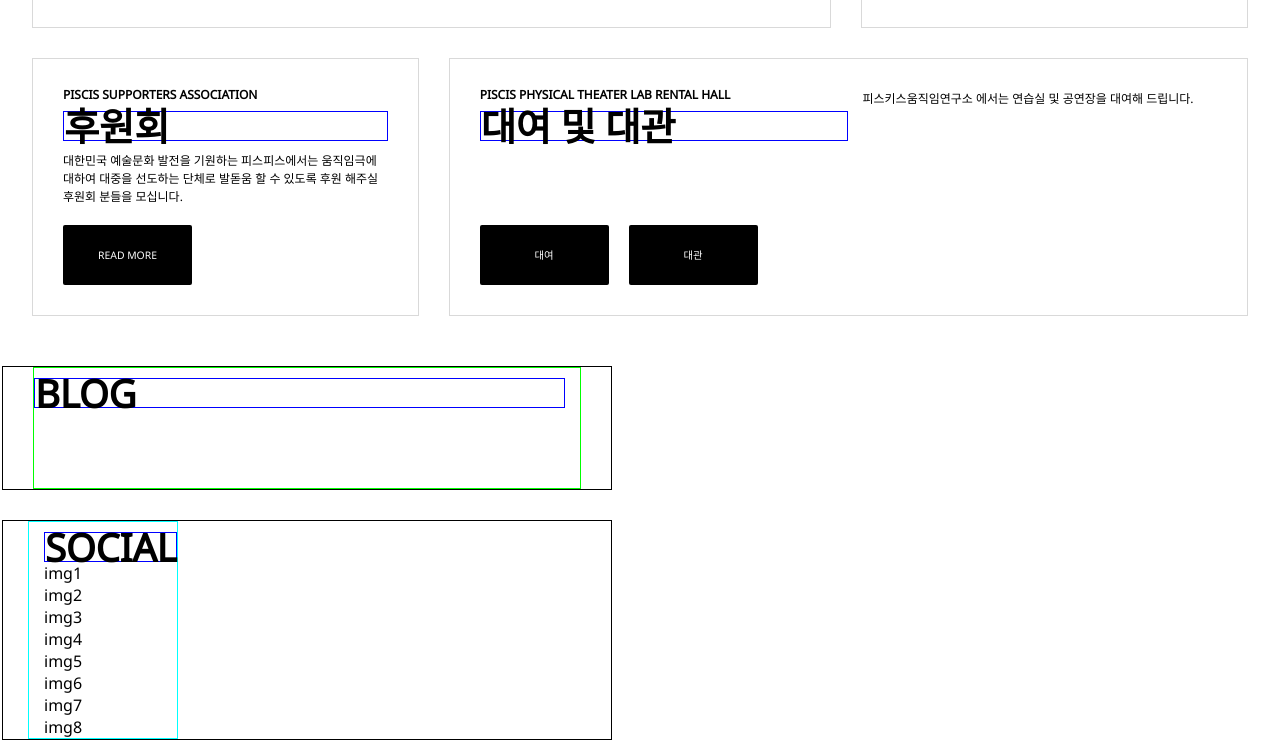
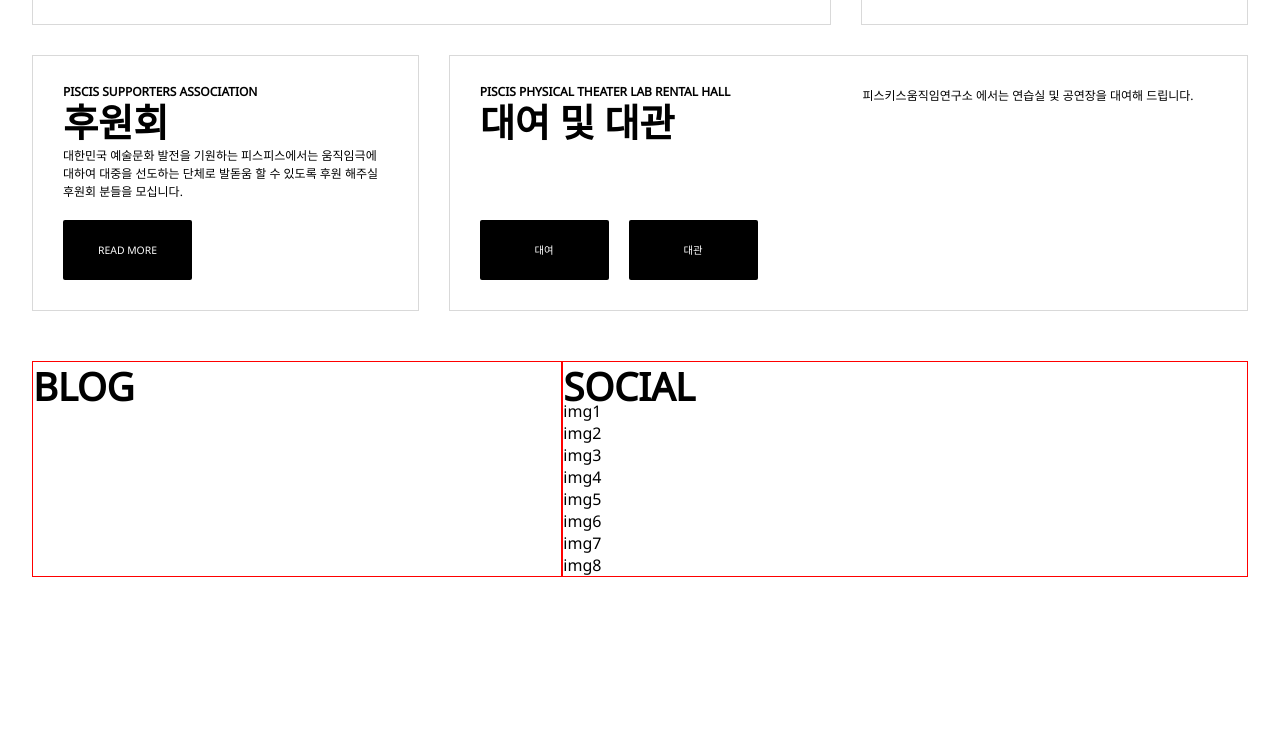
Before and after one commit to chungwoohee/portfolio, a website: page index.html in a window 1280 px wide. Shown: the part 1787-2530 px from the top of the page. Drawn offline with nearby package versions, Linux system fonts and the light colour scheme; a web font is replaced by a local one.

Commit message:
last20170715

```diff
--- a/assets/css/style.dev.css
+++ b/assets/css/style.dev.css
@@ -246,7 +246,6 @@ a {
 /* line 110, assets/less/common.less */
 .wrap .contents .subject {
   margin-top: 10px;
-  border: 1px #00f solid;
   font-family: 'Cinzel', serif;
   letter-spacing: -0.01em;
   font-size: 1.6em;
@@ -331,7 +330,6 @@ a {
 /* line 195, assets/less/common.less */
 .wrap .contents section.news .box .first {
   width: 67.4%;
-  vertical-align: baseline;
 }
 /* line 199, assets/less/common.less */
 .wrap .contents section.news .box .first .bucket {
@@ -359,69 +357,46 @@ a {
 .wrap .contents section.socialnetwork {
   max-width: 95%;
   margin: 50px auto;
+  display: block;
 }
-/* line 234, assets/less/common.less */
+/* line 235, assets/less/common.less */
 .wrap .contents section.socialnetwork .sns {
-  display: block;
+  display: table;
   width: 100%;
   top: 0;
   margin: 0;
   font-family: 'Noto Sans', sans-serif;
-  vertical-align: baseline;
 }
 /* line 242, assets/less/common.less */
 .wrap .contents section.socialnetwork .sns .social {
-  width: 50%;
-  border: 1px #000 solid;
-  display: table;
-  margin-left: -30px;
-  margin-right: -30px;
-  margin-bottom: 30px;
-  border-spacing: 30px 0;
-  border-collapse: separate;
+  border: 1px #f00 solid;
+  display: table-cell;
 }
-/* line 253, assets/less/common.less */
-.wrap .contents section.socialnetwork .sns .net {
-  width: auto;
+/* line 247, assets/less/common.less */
+.wrap .contents section.socialnetwork .sns .blog {
+  outline: 1;
 }
-/* line 255, assets/less/common.less */
-.wrap .contents section.socialnetwork .sns .blog {
-  border: 1px #0f0 solid;
-  vertical-align: top;
-  padding-right: 15px;
-  padding-bottom: 80px;
-  box-sizing: border-box;
-}
-/* line 263, assets/less/common.less */
-.wrap .contents section.socialnetwork .sns .media {
-  border: 1px #0ff solid;
-  display: inline-block;
-  vertical-align: top;
-  padding-left: 15px;
-  margin-left: -5px;
-  box-sizing: border-box;
-}
-/* line 277, assets/less/common.less */
+/* line 261, assets/less/common.less */
 .wrap .contents section.video {
   outline: 1px #f0f solid;
   margin-top: 50px;
 }
-/* line 281, assets/less/common.less */
+/* line 265, assets/less/common.less */
 .wrap .contents section.video .videoimg {
   height: 200px;
 }
-/* line 284, assets/less/common.less */
+/* line 268, assets/less/common.less */
 .wrap .contents section.video .videoimg img {
   width: 100%;
   height: 100%;
 }
-/* line 289, assets/less/common.less */
+/* line 273, assets/less/common.less */
 .wrap .contents section.video .videoaline a > img {
   width: 40px;
   height: 50px;
   float: right;
 }
-/* line 299, assets/less/common.less */
+/* line 283, assets/less/common.less */
 .wrap .footer {
   height: 329px;
   background: #000;
@@ -430,15 +405,15 @@ a {
   text-transform: uppercase;
   font-size: 11px;
 }
-/* line 307, assets/less/common.less */
+/* line 291, assets/less/common.less */
 .wrap .footer .footerstart {
   padding: 0 30px;
 }
-/* line 311, assets/less/common.less */
+/* line 295, assets/less/common.less */
 .wrap .footer .footerwrap {
   height: 176px;
 }
-/* line 314, assets/less/common.less */
+/* line 298, assets/less/common.less */
 .wrap .footer .footerwrap .container > div {
   width: 240px;
   height: 73px;
@@ -447,51 +422,51 @@ a {
   margin: 45px 15px 0 0;
   line-height: 20px;
 }
-/* line 323, assets/less/common.less */
+/* line 307, assets/less/common.less */
 .wrap .footer .footerwrap .container p {
   color: #757474;
   font-size: 9px;
 }
-/* line 328, assets/less/common.less */
+/* line 312, assets/less/common.less */
 .wrap .footer .footerwrap .container {
   width: 100%;
 }
-/* line 331, assets/less/common.less */
+/* line 315, assets/less/common.less */
 .wrap .footer .footerwrap .container .info {
   width: 349px;
 }
-/* line 333, assets/less/common.less */
+/* line 317, assets/less/common.less */
 .wrap .footer .footerwrap .container span {
   display: inline-block;
   color: #fff;
   text-transform: uppercase;
   font-weight: normal;
 }
-/* line 340, assets/less/common.less */
+/* line 324, assets/less/common.less */
 .wrap .footer .footerwrap .container .name {
   color: #fff;
 }
-/* line 342, assets/less/common.less */
+/* line 326, assets/less/common.less */
 .wrap .footer .footerwrap .container .pis {
   padding-right: 5px;
   border-right: 1px #ccc solid;
   line-height: 8px;
 }
-/* line 343, assets/less/common.less */
+/* line 327, assets/less/common.less */
 .wrap .footer .footerwrap .container .master {
   font-size: 10px;
 }
-/* line 344, assets/less/common.less */
+/* line 328, assets/less/common.less */
 .wrap .footer .footerwrap .container .local {
   line-height: 11px;
   margin-top: 10px;
 }
-/* line 345, assets/less/common.less */
+/* line 329, assets/less/common.less */
 .wrap .footer .footerwrap .container .num {
   line-height: 11px;
   margin-top: 30px;
 }
-/* line 346, assets/less/common.less */
+/* line 330, assets/less/common.less */
 .wrap .footer .footerwrap .container .email {
   padding: 14px;
   font-size: .65em;
@@ -499,58 +474,58 @@ a {
   text-align: center;
   border: 1px #fff solid;
 }
-/* line 352, assets/less/common.less */
+/* line 336, assets/less/common.less */
 .wrap .footer .footerwrap .container .email a {
   color: #fff;
 }
-/* line 355, assets/less/common.less */
+/* line 339, assets/less/common.less */
 .wrap .footer .footerwrap .container .fallow .snsBtngroup {
   margin-top: 26px;
 }
-/* line 357, assets/less/common.less */
+/* line 341, assets/less/common.less */
 .wrap .footer .footerwrap .container .fallow .snsBtngroup a {
   margin: 0 10px 0 0;
 }
-/* line 358, assets/less/common.less */
+/* line 342, assets/less/common.less */
 .wrap .footer .footerwrap .container .fallow .snsBtngroup a svg {
   width: 25px;
 }
-/* line 364, assets/less/common.less */
+/* line 348, assets/less/common.less */
 .wrap .footer .notice {
   margin-bottom: 44px;
 }
-/* line 367, assets/less/common.less */
+/* line 351, assets/less/common.less */
 .wrap .footer .notice span {
   display: block;
   color: #fff;
   font-size: 10px;
   color: #757474;
 }
-/* line 375, assets/less/common.less */
+/* line 359, assets/less/common.less */
 .wrap .footer .end {
   border-top: 1px #262626 solid;
 }
-/* line 378, assets/less/common.less */
+/* line 362, assets/less/common.less */
 .wrap .footer .end ul {
   height: 80px;
   line-height: 80px;
 }
-/* line 379, assets/less/common.less */
+/* line 363, assets/less/common.less */
 .wrap .footer .end ul li {
   color: #757474;
   float: left;
   font-size: 13px;
   margin: 0 30px;
 }
-/* line 380, assets/less/common.less */
+/* line 364, assets/less/common.less */
 .wrap .footer .end ul li a {
   color: #757474;
 }
-/* line 382, assets/less/common.less */
+/* line 366, assets/less/common.less */
 .wrap .footer .end ul .marginfix {
   margin: 0;
 }
-/* line 383, assets/less/common.less */
+/* line 367, assets/less/common.less */
 .wrap .footer .end ul .fr {
   float: right;
 }
--- a/assets/less/common.less
+++ b/assets/less/common.less
@@ -109,7 +109,7 @@ a{text-decoration: none;}
 
   .subject{
     margin-top: 10px;
-    border: 1px #00f solid;
+    //border: 1px #00f solid;
     font-family: 'Cinzel',serif;
     letter-spacing: -.01em;
     font-size: 1.6em;
@@ -194,7 +194,7 @@ a{text-decoration: none;}
 
       .first{
         width: 67.4%;
-        vertical-align: baseline;
+        //vertical-align: baseline;
 
         .bucket{
           //outline: 1px #000 solid;
@@ -230,49 +230,33 @@ a{text-decoration: none;}
     section.socialnetwork{
       max-width: 95%;
       margin: 50px auto;
+      display: block;
 
       .sns{
-        display: block;
+        display: table;
         width: 100%;
         top: 0;
         margin: 0;
         font-family: 'Noto Sans', sans-serif;
-        vertical-align: baseline;
 
-        .social{
-          width: 50%;
-          border: 1px #000 solid;
-          display: table;
-          margin-left: -30px;
-          margin-right: -30px;
-          margin-bottom: 30px;
-          border-spacing: 30px 0;
-          border-collapse: separate;
-        }
+      .social{
+        border: 1px #f00 solid;
+        display: table-cell;
+      }
 
-        .net{width: auto;}
-
-        .blog{
-          border: 1px #0f0 solid;
-          vertical-align: top;
-          padding-right: 15px;
-          padding-bottom: 80px;
-          box-sizing: border-box;
-        }
-
-        .media{
-          border: 1px #0ff solid;
-          display: inline-block;
-          vertical-align: top;
-          padding-left: 15px;
-          margin-left: -5px;
-          box-sizing: border-box;
-        }
+      .blog{outline: 1px #000 solid;}
+      .media{outline: 1px #000 solid;}
 
 
 
-      } //social
-    } //section.sns close
+
+
+
+
+
+
+      } // sns close
+    } //section.socialnetwork close
 
     section.video{
       outline: 1px #f0f solid;
--- a/index.html
+++ b/index.html
@@ -146,17 +146,14 @@
           </div> <!--firstline close-->
           <div class="lowbox">
               <div class="second topic lastbox">
-                <div class="supporter">
                   <div class="paragraph">
                     <div class="title association"><span>Piscis Supporters Association</span></div>
                     <div class="subject suport"><h1>후원회</h1></div>
                     <div class="inner"><p>대한민국 예술문화 발전을 기원하는 피스피스에서는 움직임극에 대하여 대중을 선도하는 단체로 발돋움 할 수 있도록 후원 해주실 후원회 분들을 모십니다.</p></div>
                     <div class=""><a href="#" class="Btn"><span>read more</span></a></div>
                   </div>
-                </div>
               </div>
               <div class="first topic lastbox">
-                <div class="rental">
                   <div class="paragraph">
                     <div class="bucket">
                       <div class="title rentlab"><span>Piscis Physical Theater LAB RENTAL HALL</span></div>
@@ -168,7 +165,6 @@
                       <a href="#" class="Btn hall"><span>대관</span></a>
                     </div>
                   </div>
-                </div>
               </div>
           </div>  <!--secontline-->
         </div> <!--box close-->
@@ -176,17 +172,16 @@
       <section class= "socialnetwork">
         <div class="sns">
           <div class="social">
-            <div class="blog net">
-                <div class="subject"><h1>blog</h1></div>
-                <div><a href="#" calss="nextBtn"><!--<img src="../../image/icon/next.svg" alt="">--></a></div>
-                <div class="blogimg"></div>
+            <div class="inner subject"><h1>blog</h1></div>
+            <div class="blog">
+              <div><a href="#" calss="nextBtn"><!--<img src="../../image/icon/next.svg" alt="">--></a></div>
             </div>
           </div>
           <div class="social">
-              <div class="media net">
-                  <div class="subject"><h1>social</h1></div>
-                  <div><a href="#" class="nextBtn"><!--<img src="../../image/icon/next.svg" alt="">--></a></div>
-                  <div class="blogimg snsimg">
+            <div class="subject"><h1>social</h1></div>
+            <div class="media">
+              <div><a href="#" class="nextBtn"><!--<img src="../../image/icon/next.svg" alt="">--></a></div>
+              <div class="blogimg snsimg">
                     <ul>
                       <li>img1</li>
                       <li>img2</li>
@@ -198,7 +193,7 @@
                       <li>img8</li>
                     </ul>
                   </div>
-              </div>
+            </div>
           </div>
         </div> <!--sns close-->
       </section>
```
Also changed, not shown: assets/css/style.css.
